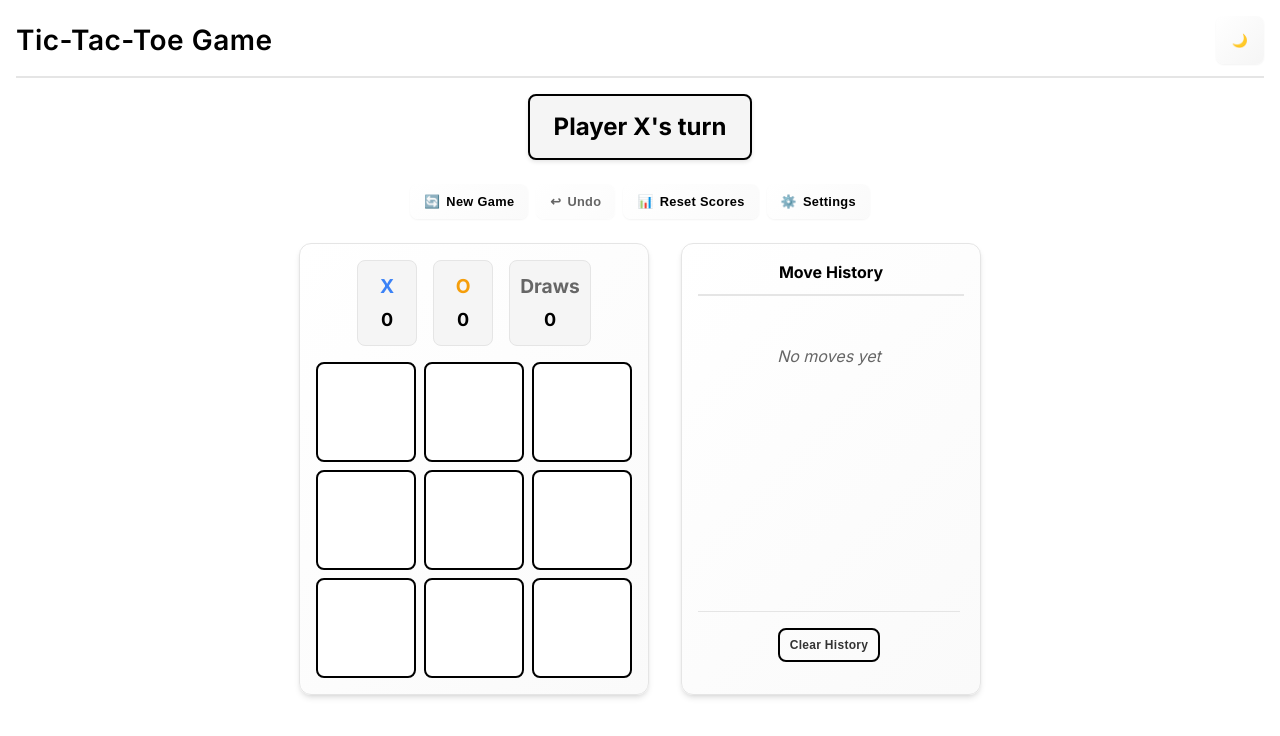
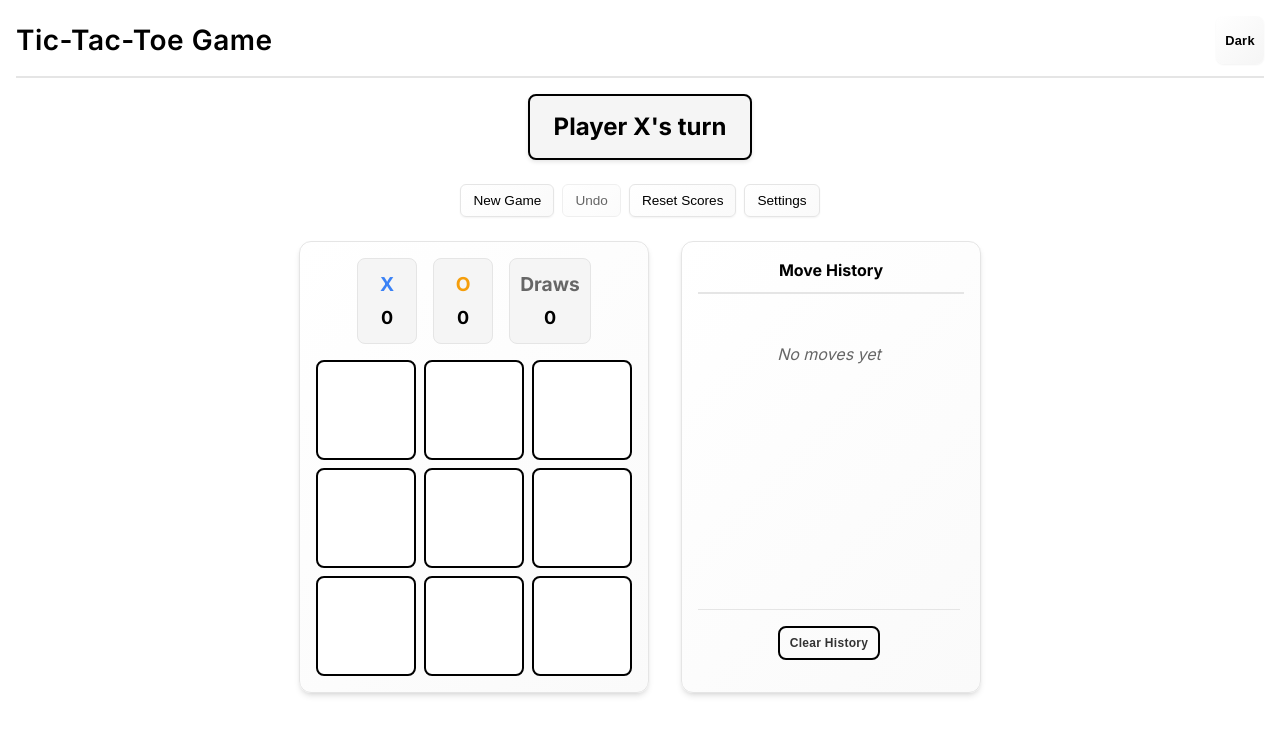
Before and after one commit to HRG-OFFICIAL/Tic-Tac-Toe-Game, a website built with Vite: page index.html in a window 1280 px wide. Built offline with nearby package versions, Linux system fonts and the light colour scheme.

Commit message:
Update UI and README

```diff
--- a/index.html
+++ b/index.html
@@ -17,7 +17,7 @@
             </h1>
             <div class="header-controls">
                 <button id="theme-toggle" class="btn btn-theme-toggle" title="Toggle Theme">
-                    <span id="theme-icon">🌙</span>
+                    <span id="theme-icon">Dark</span>
                 </button>
             </div>
         </header>
--- a/src/app.ts
+++ b/src/app.ts
@@ -178,7 +178,7 @@ export class TicTacToeApp {
   private updateThemeIcon(theme: 'light' | 'dark'): void {
     const themeIcon = document.getElementById('theme-icon');
     if (themeIcon) {
-      themeIcon.textContent = theme === 'light' ? '🌙' : '☀️';
+      themeIcon.textContent = theme === 'light' ? 'Dark' : 'Light';
     }
   }
 }
--- a/src/components/GameControls.ts
+++ b/src/components/GameControls.ts
@@ -14,18 +14,10 @@ export class GameControls {
 
   render(): void {
     this.container.innerHTML = `
-      <button id="reset-game" class="btn btn-control">
-        <span>🔄</span> New Game
-      </button>
-      <button id="undo-move" class="btn btn-control">
-        <span>↩</span> Undo
-      </button>
-      <button id="reset-scores" class="btn btn-control">
-        <span>📊</span> Reset Scores
-      </button>
-      <button id="settings-btn" class="btn btn-control">
-        <span>⚙️</span> Settings
-      </button>
+      <button id="reset-game" class="btn-control">New Game</button>
+      <button id="undo-move" class="btn-control">Undo</button>
+      <button id="reset-scores" class="btn-control">Reset Scores</button>
+      <button id="settings-btn" class="btn-control">Settings</button>
     `;
   }
 
--- a/src/store/gameStore.ts
+++ b/src/store/gameStore.ts
@@ -113,7 +113,8 @@ export const useGameStore = create<GameStore>()(
       const newHistory = [...state.gameHistory];
       newHistory.pop();
 
-      const newBoard = Array(9).fill(null);
+      const totalCells = state.settings.boardSize * state.settings.boardSize;
+      const newBoard = Array(totalCells).fill(null);
       let newMoveCount = 0;
       let newCurrentPlayer: 'X' | 'O' = 'X';
 
--- a/src/styles/main.css
+++ b/src/styles/main.css
@@ -82,6 +82,11 @@ html {
   background-color: var(--bg-primary);
   transition: background-color 0.3s ease;
   font-family: 'Inter', -apple-system, BlinkMacSystemFont, 'Segoe UI', Roboto, sans-serif;
+  -webkit-font-smoothing: antialiased;
+  -moz-osx-font-smoothing: grayscale;
+  text-rendering: optimizeLegibility;
+  font-feature-settings: "liga" 1, "kern" 1;
+  font-optical-sizing: auto;
 }
 
 body {
@@ -140,7 +145,7 @@ body {
 }
 
 .btn-theme-toggle:hover {
-  background-color: var(--success-color);
+  background: linear-gradient(135deg, var(--primary-color) 0%, var(--primary-hover) 100%);
   color: #ffffff;
   transform: scale(1.1);
 }
@@ -269,6 +274,20 @@ body {
   color: #ffffff;
   transform: translateY(-1px);
   box-shadow: var(--shadow-md);
+}
+
+.btn-control:disabled,
+.btn-control.disabled {
+  opacity: 0.6;
+  cursor: not-allowed;
+  box-shadow: none;
+  transform: none;
+}
+
+.btn-control:disabled:hover,
+.btn-control.disabled:hover {
+  background: linear-gradient(135deg, var(--bg-card) 0%, var(--bg-secondary) 100%);
+  color: var(--text-primary);
 }
 
 .btn-control span {
--- a/src/utils/gameLogic.ts
+++ b/src/utils/gameLogic.ts
@@ -145,9 +145,9 @@ export class GameLogic {
   static getGameStatusMessage(state: GameState): string {
     switch (state.gameStatus) {
       case 'won':
-        return `Player ${state.winner} wins! 🎉`;
+        return `Player ${state.winner} wins.`;
       case 'draw':
-        return "It's a draw! 🤝";
+        return "Game drawn.";
       case 'playing':
       default:
         return `Player ${state.currentPlayer}'s turn`;
```
Also changed, not shown: README.md, 1 other file.
